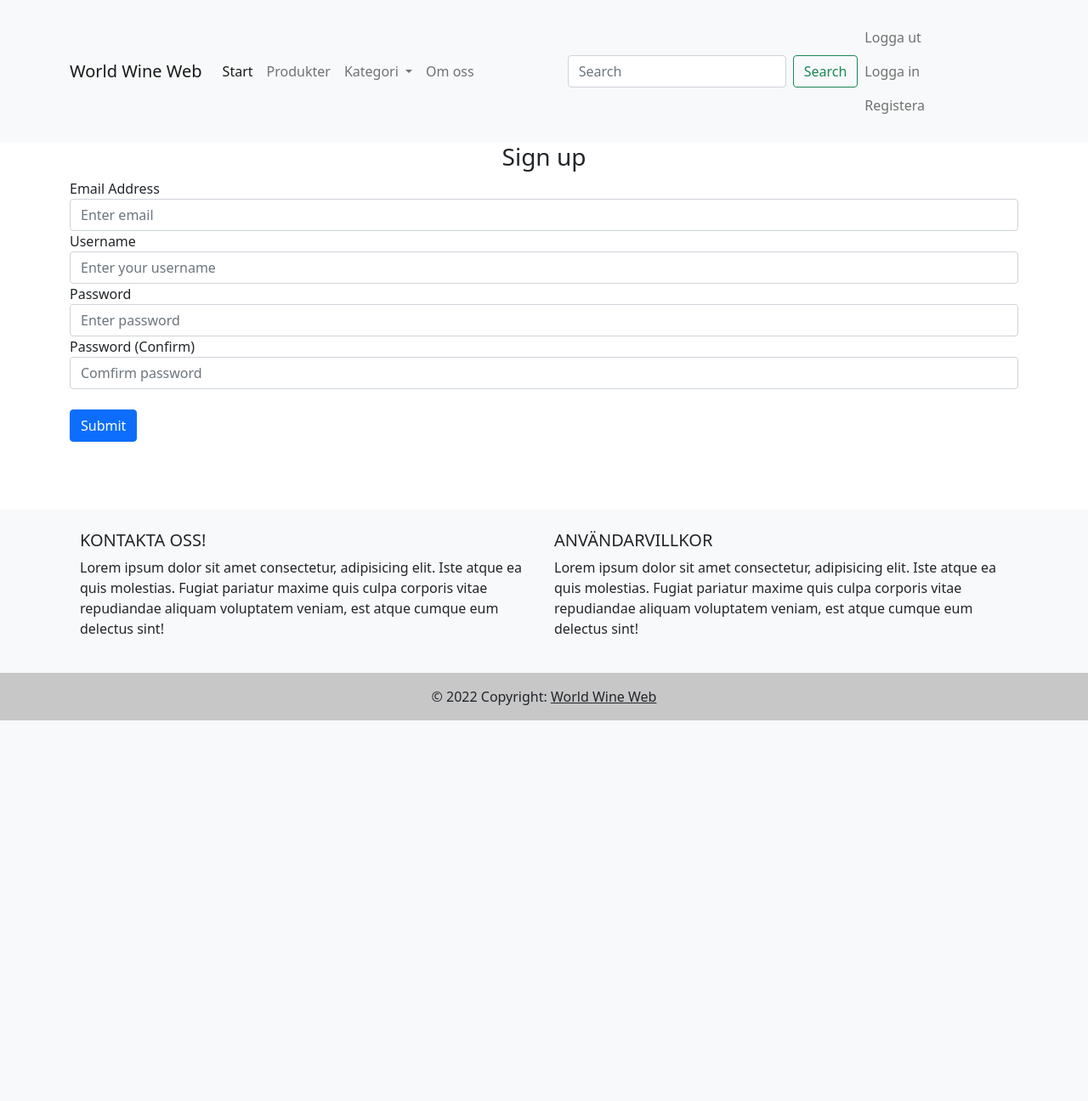
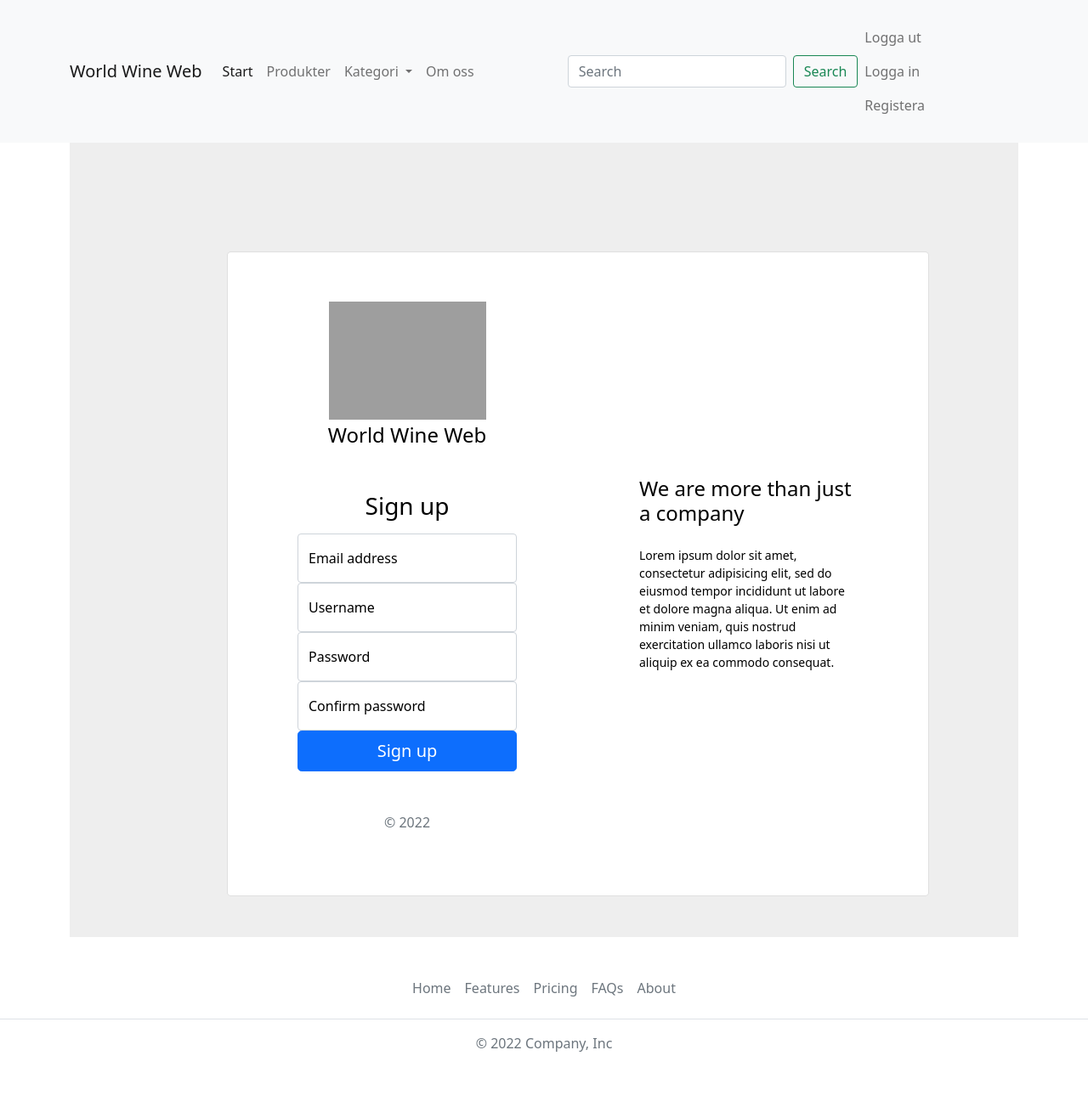
Before and after one commit to LifesApples/WorldWineWeb, a Flask app: page /sign-up in a window 1280 px wide. Shown: the whole page at 85% size. Before the commit the page ends 848 px from the top, so only its background shows below. Run offline with Flask 2, Linux system fonts and the light colour scheme; grey boxes are pictures that could not be loaded.

Commit message:
HTML förbättring

```diff
--- a/WWW/website/templates/index.html
+++ b/WWW/website/templates/index.html
@@ -38,7 +38,7 @@
                       </li>
                     </ul>
                     <form method="POST" class="d-flex">
-                      <input class="form-control me-2" type="search" placeholder="Search" aria-label="Search" id="searchfunction">
+                      <input class="form-control me-2" type="search" placeholder="Search" aria-label="Search" id="Searchfunction">
                       <button class="btn btn-outline-success" type="submit">Search</button>
                     </form>
                     <ul class="navbar-nav me-auto mb-2 mb-lg-0">
@@ -58,16 +58,10 @@
               'error' %}
               <div class="alert alert-danger alter-dismissable fade show" role="alert">
                 {{ message }}
-                <button type="button" class="close" data-dismiss="alert">
-                  <span aria-hidden="true">&times;</span>
-                </button>
               </div>
               {% else %}
               <div class="alert alert-success alter-dismissable fade show" role="alert">
                 {{ message }}
-                <button type="button" class="close" data-dismiss="alert">
-                  <span aria-hidden="true">&times;</span>
-                </button>
               </div>
               {% endif %} {% endfor %} {% endif %} {% endwith %}
 
@@ -76,36 +70,19 @@
 
 
 
-            <footer class="bg-light text-center text-lg-start">
-                <div class="container p-4">
-                  <div class="row">
-                    <div class="col-lg-6 col-md-12 mb-4 mb-md-0">
-                      <h5 class="text-uppercase">Kontakta oss!</h5>
 
-                      <p>
-                        Lorem ipsum dolor sit amet consectetur, adipisicing elit. Iste atque ea quis
-                        molestias. Fugiat pariatur maxime quis culpa corporis vitae repudiandae
-                        aliquam voluptatem veniam, est atque cumque eum delectus sint!
-                      </p>
-                    </div>
 
-                    <div class="col-lg-6 col-md-12 mb-4 mb-md-0">
-                      <h5 class="text-uppercase">Användarvillkor</h5>
+                <footer class="py-3 my-4">
+                  <ul class="nav justify-content-center border-bottom pb-3 mb-3">
+                    <li class="nav-item"><a href="#" class="nav-link px-2 text-muted">Home</a></li>
+                    <li class="nav-item"><a href="#" class="nav-link px-2 text-muted">Features</a></li>
+                    <li class="nav-item"><a href="#" class="nav-link px-2 text-muted">Pricing</a></li>
+                    <li class="nav-item"><a href="#" class="nav-link px-2 text-muted">FAQs</a></li>
+                    <li class="nav-item"><a href="#" class="nav-link px-2 text-muted">About</a></li>
+                  </ul>
+                  <p class="text-center text-muted">&copy; 2022 Company, Inc</p>
+                </footer>
 
-                      <p>
-                        Lorem ipsum dolor sit amet consectetur, adipisicing elit. Iste atque ea quis
-                        molestias. Fugiat pariatur maxime quis culpa corporis vitae repudiandae
-                        aliquam voluptatem veniam, est atque cumque eum delectus sint!
-                      </p>
-                    </div>
-                  </div>
-                </div>
-
-                <div class="text-center p-3" style="background-color: rgba(0, 0, 0, 0.2);">
-                  © 2022 Copyright:
-                  <a class="text-dark" href="#">World Wine Web</a>
-                </div>
-              </footer>
 
         </main>
     </body>
--- a/WWW/website/templates/products.html
+++ b/WWW/website/templates/products.html
@@ -62,7 +62,7 @@
                     {% for columns in rows %}
                     <!-- Går igenom alla tabeller i listan -->
 
-                    <div class="card" style="width: 18rem;">
+                    <div class="card" style="width: 18rem;" >
                       <img src="{{columns[8]}}" class="card-img-top" alt="...">
                       <div class="card-body">
                         <!-- Visar data från listan i index 8,2 och 21. -->
--- a/WWW/website/templates/sign_up.html
+++ b/WWW/website/templates/sign_up.html
@@ -3,26 +3,57 @@
 {% block title %}Sign up{% endblock %}
 
 {% block content %}
+<section class="h-100 gradient-form" style="background-color: #eee;">
+    <div class="container py-5 h-100">
+      <div class="row d-flex justify-content-center align-items-center h-100">
+        <div class="col-xl-10">
+          <div class="card rounded-3 text-black">
+            <div class="row g-0">
+              <div class="col-lg-6">
+                <div class="card-body p-md-5 mx-md-4">
+
+                  <div class="text-center">
                     <form method="POST">
-    <h3 align="center">Sign up</h3>
-    <div class="form-group">
-        <label for="email">Email Address</label>
-        <input type="email" class="form-control" id="email" name="email" placeholder="Enter email"/>
+                      <img src="https://img.favpng.com/24/20/4/distilled-beverage-tequila-food-alcoholic-drink-png-favpng-A2isLfKYs0aLkSzacPVjeXjda_t.jpg"
+                      style="width: 185px;" alt="logo">
+                      <h4 class="mt-1 mb-5 pb-1">World Wine Web</h4>
+                      <h1 class="h3 mb-3 fw-normal">Sign up</h1>
+
+                      <div class="form-floating">
+                        <input type="email" class="form-control" id="floatingInput" placeholder="name@example.com">
+                        <label for="floatingInput">Email address</label>
                       </div>
-    <div class="form-group">
-        <label for="username">Username</label>
-        <input type="text" class="form-control" id="username" name="username"placeholder="Enter your username"/>
+                      <div class="form-floating">
+                        <input type="text" class="form-control" id="username" name="username" placeholder="Enter your username"/>
+                        <label for="floatingInput">Username</label>
                       </div>
-    <div class="form-group">
+                      <div class="form-floating">
+                        <input type="password" class="form-control" id="password1" name="password1"placeholder="Enter password"/>
                         <label for="password1">Password</label>
-        <input type="password" class="form-control" id="password1" name="password1"placeholder="Enter password"/>
                       </div>
-    <div class="form-group">
-        <label for="password2">Password (Confirm)</label>
-        <input type="password" class="form-control" id="password2" name="password2"placeholder="Comfirm password"/>
+                      <div class="form-floating">
+                        <input type="password" class="form-control" id="password2" name="password2" placeholder="Confirm password"/>
+                        <label for="password1">Confirm password</label>
                       </div>
-    <br />
-    <button type="submit" class="btn btn-primary">Submit</button>
+                      <button class="w-100 btn btn-lg btn-primary" type="submit">Sign up</button>
+                      <p class="mt-5 mb-3 text-muted">&copy; 2022</p>
                     </form>
+                  </div>
+                </div>
+              </div>
+              <div class="col-lg-6 d-flex align-items-center gradient-custom-2">
+                <div class="text-black px-3 py-4 p-md-5 mx-md-4">
+                  <h4 class="mb-4">We are more than just a company</h4>
+                  <p class="small mb-0">Lorem ipsum dolor sit amet, consectetur adipisicing elit, sed do eiusmod
+                    tempor incididunt ut labore et dolore magna aliqua. Ut enim ad minim veniam, quis nostrud
+                    exercitation ullamco laboris nisi ut aliquip ex ea commodo consequat.</p>
+                </div>
+              </div>
+            </div>
+          </div>
+        </div>
+      </div>
+    </div>
+  </section>
 
 {% endblock %}
```
Also changed, not shown: WWW/website/templates/login.html (+20 -15 lines). Lines whose indentation alone changed are shown as unchanged.
